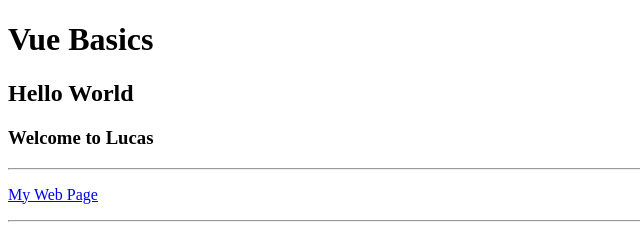
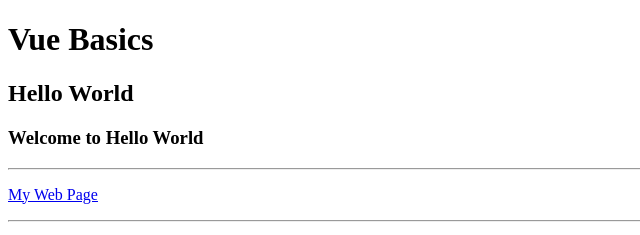
Before and after one commit to lucasyoungers/lesson18, a plain HTML site: page index.html in a window 1280 px wide. Shown: the top 235 px of the page, 0-640 px from the left. Drawn offline with nearby package versions, Linux system fonts and the light colour scheme.

Commit message:
title shenanigans

```diff
--- a/app.js
+++ b/app.js
@@ -9,7 +9,11 @@ new Vue ({
     },
     methods: {
         greet(name) {
-            return `Welcome to ${name}`
+            if (this.userName != '') {
+                return `Welcome to Hello World, ${this.userName}`
+            } else {
+                return `Welcome to ${name}`
+            }
         },
         testing() {
             if (this.notARobot == true) {
--- a/index.html
+++ b/index.html
@@ -12,7 +12,7 @@
     <div id="app">
         <h2>{{ title }}</h2>
 
-        <h3>{{ greet(name="Lucas") }}</h3>
+        <h3>{{ greet(name='Hello World') }}</h3>
 
         <hr>
         <p>
```
